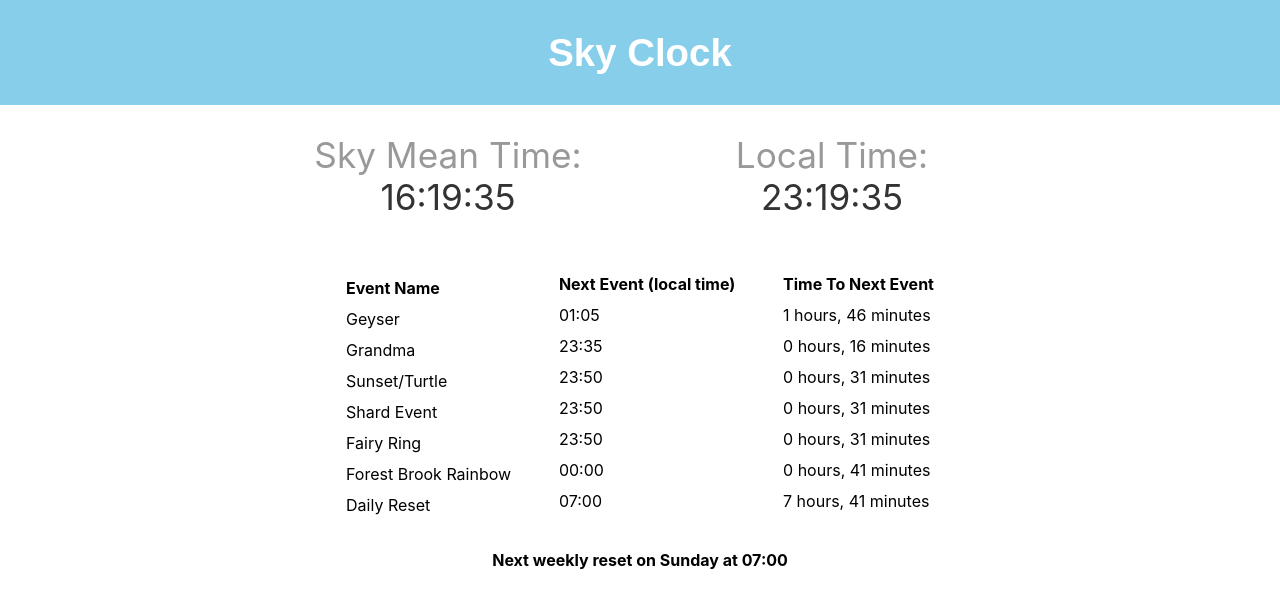
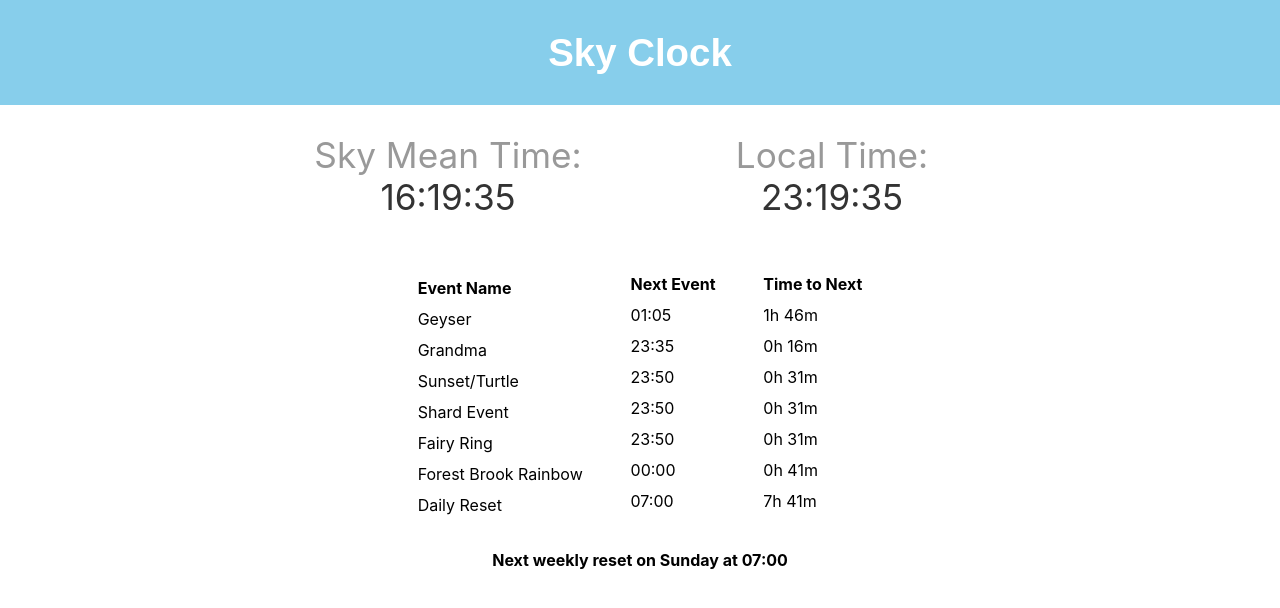
Before and after one commit to cmstead/sky-clock, a React (Create React App) app: page / in a window 1280 px wide. Shown: the top 608 px of the page. Built offline with nearby package versions, Linux system fonts and the light colour scheme.

Commit message:
F Reduced table text and total width

```diff
--- a/src/components/events/Event.js
+++ b/src/components/events/Event.js
@@ -20,7 +20,7 @@ export default function render({ eventKey, currentDate }) {
         <tr className="event">
             <td>{eventData.name}</td>
             <td><Time hour={hour} minute={minute}></Time></td>
-            <td>{`${hoursOffset} hours, ${minutesOffset} minutes`}</td>
+            <td>{`${hoursOffset}h ${minutesOffset}m`}</td>
         </tr>
     );
 }
--- a/src/components/events/Events.js
+++ b/src/components/events/Events.js
@@ -13,8 +13,8 @@ export default function render({ currentDate }) {
                 <thead>
                     <tr>
                         <th>Event Name</th>
-                        <th>Next Event (local time)</th>
-                        <th>Time To Next Event</th>
+                        <th>Next Event</th>
+                        <th>Time to Next</th>
                     </tr>
                 </thead>
                 <tbody>
```
